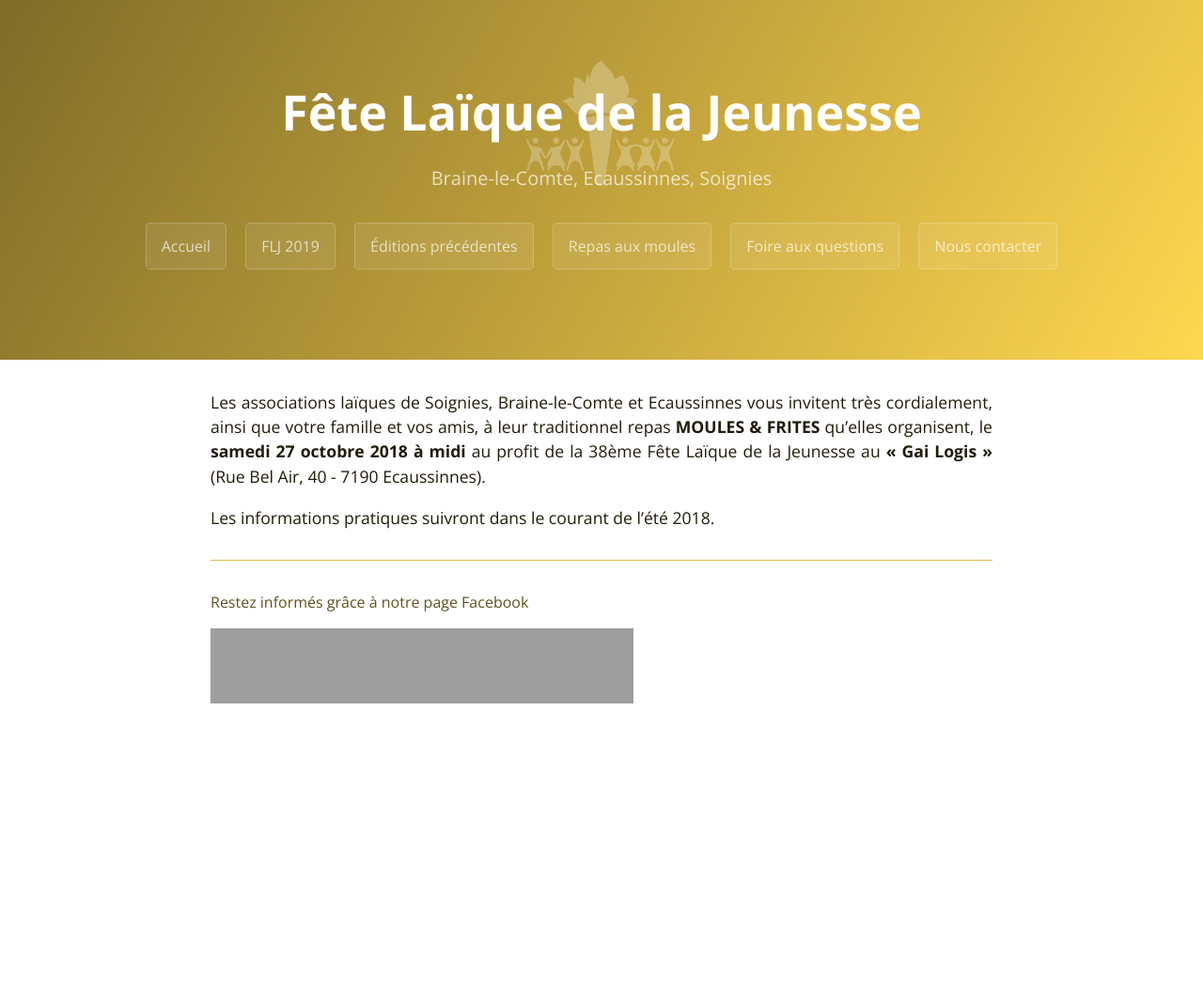
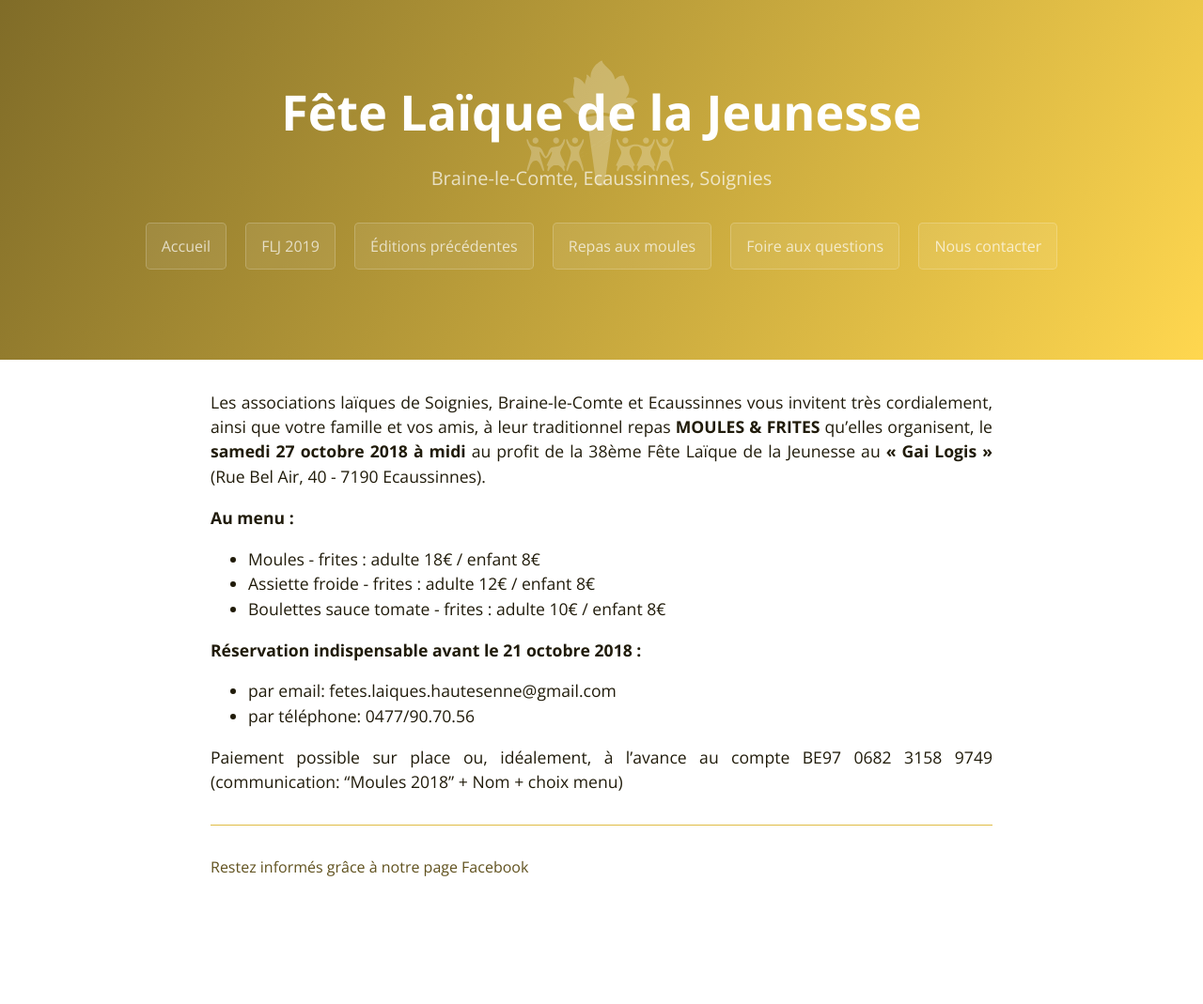
Before and after one commit to flj-hautesenne/website, a Jekyll site: the page built from moules-frites.md, in a window 1280 px wide. Shown: the whole page at 94% size. Built offline with Jekyll 4.4.1, drawn with Linux system fonts in a browser that asks for light colours; before the commit the page ends 900 px from its top, so only the background shows below that; grey boxes are pictures that could not be loaded.

Commit message:
Update moules-frites.md

```diff
--- a/moules-frites.md
+++ b/moules-frites.md
@@ -5,4 +5,13 @@
 
 Les associations laïques de Soignies, Braine-le-Comte et Ecaussinnes vous invitent très cordialement, ainsi que votre famille et vos amis, à leur traditionnel repas **MOULES & FRITES** qu’elles organisent, le **samedi 27 octobre 2018 à midi** au profit de la 38ème Fête Laïque de la Jeunesse au **« Gai Logis »** (Rue Bel Air, 40 - 7190 Ecaussinnes).
 
-Les informations pratiques suivront dans le courant de l'été 2018.
+**Au menu :**
+* Moules - frites : adulte 18€ / enfant 8€
+* Assiette froide - frites : adulte 12€ / enfant 8€
+* Boulettes sauce tomate - frites : adulte 10€ / enfant 8€
+
+**Réservation indispensable avant le 21 octobre 2018 :**
+* par email: fetes.laiques.hautesenne@gmail.com
+* par téléphone: 0477/90.70.56
+
+Paiement possible sur place ou, idéalement, à l'avance au compte BE97 0682 3158 9749 (communication: "Moules 2018" + Nom + choix menu)
```
